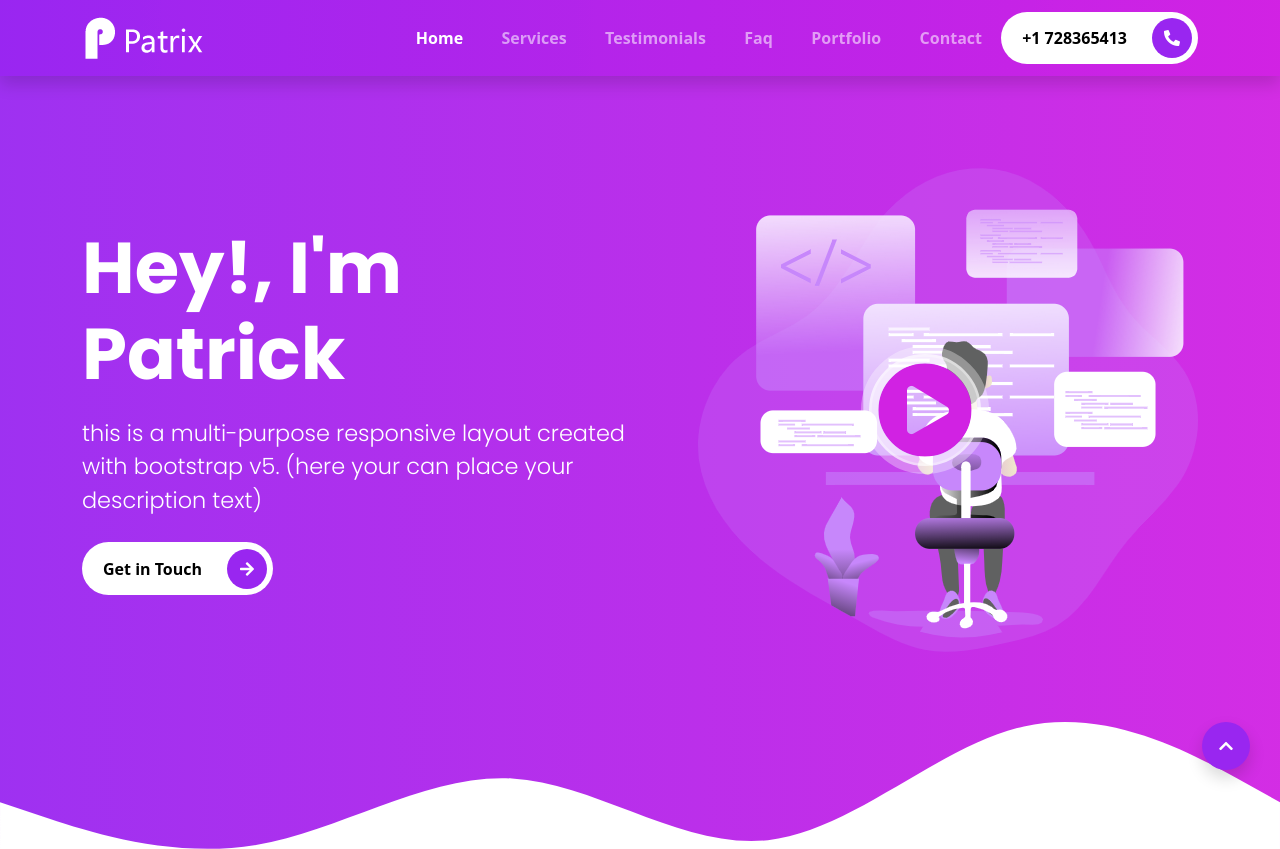
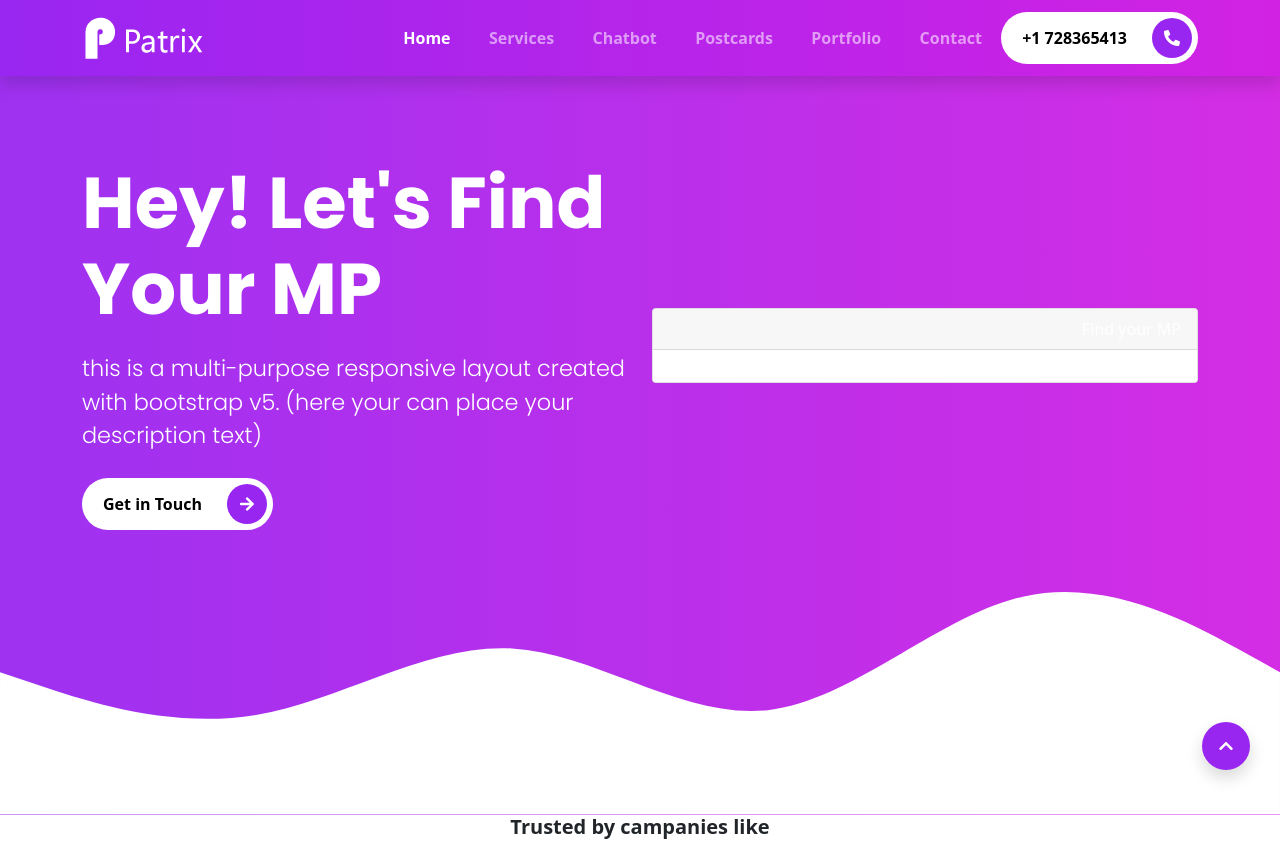
Before and after one commit to alexwilks88/messagethem, a website: page index.html in a window 1280 px wide. Shown: the top 849 px of the page. Drawn offline with nearby package versions, Linux system fonts and the light colour scheme; files that its build step writes are made by us from their sources.

Commit message:
Update index.html

```diff
--- a/index.html
+++ b/index.html
@@ -27,8 +27,8 @@
         <ul class="navbar-nav">
           <li class="nav-item"><a class="nav-link active" aria-current="page" href="index.html">Home</a></li>
           <li class="nav-item"><a class="nav-link" href="#services">Services</a></li>
-          <li class="nav-item"><a class="nav-link" href="#testimonials">Testimonials</a></li>
-          <li class="nav-item"><a class="nav-link" href="#faq">faq</a></li>
+          <li class="nav-item"><a class="nav-link" href="#testimonials">Chatbot</a></li>
+          <li class="nav-item"><a class="nav-link" href="#faq">Postcards</a></li>
           <li class="nav-item"><a class="nav-link" href="#portfolio">portfolio</a></li>
           <li class="nav-item"><a class="nav-link" href="#contact">contact</a>
           </li>
@@ -53,7 +53,7 @@
       <!-- START THE CONTENT FOR THE INTRO  -->
       <div class="col-md-6 intros text-start">
         <h1 class="display-2">
-          <span class="display-2--intro">Hey!, I'm Patrick</span>
+          <span class="display-2--intro">Hey! Let's find your MP</span>
           <span class="display-2--description lh-base">
             this is a multi-purpose responsive layout created with bootstrap v5.
             (here your can place your description text)
@@ -65,14 +65,15 @@
       </div>
       <!-- START THE CONTENT FOR THE VIDEO -->
       <div class="col-md-6 intros text-end">
-        <div class="video-box">
-          <img src="images/arts/intro-section-illustration.png" alt="video illutration" class="img-fluid">
-          <a href="#" class="glightbox position-absolute top-50 start-50 translate-middle">
-            <span>
-              <i class="fas fa-play-circle"></i>
-            </span>
-            <span class="border-animation border-animation--border-1"></span>
-            <span class="border-animation border-animation--border-2"></span>
+        <div class="card">
+            <div class="card-header">
+                Find your MP
+            </div>
+            <div class="card-body">
+
+            </div>
+          </div>
+
           </a>
         </div>
       </div>
```
